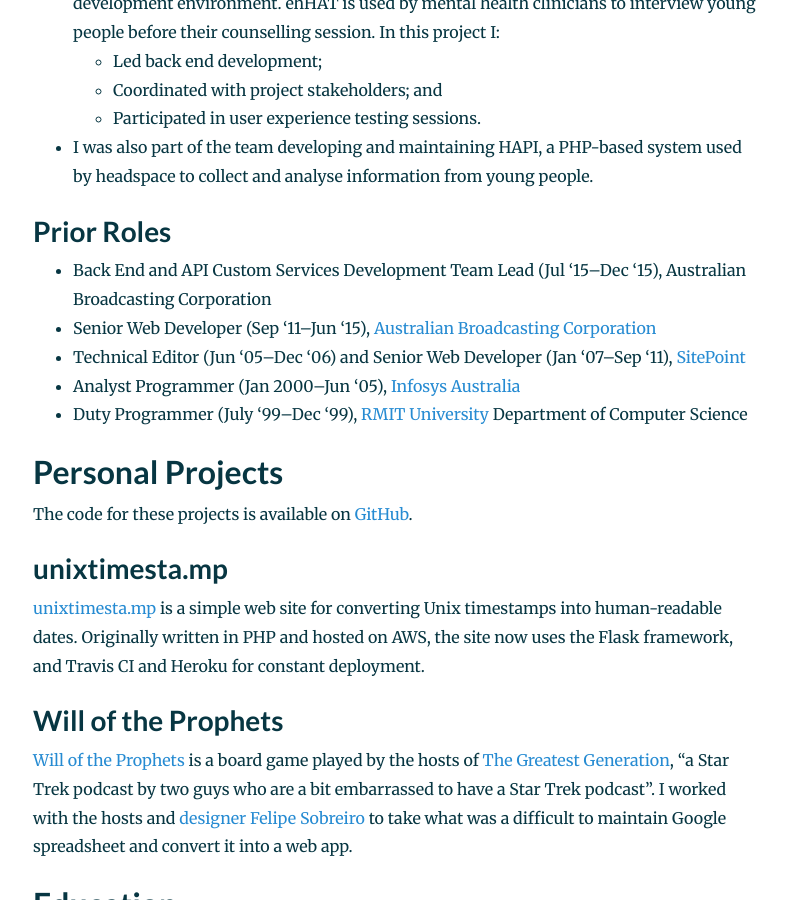
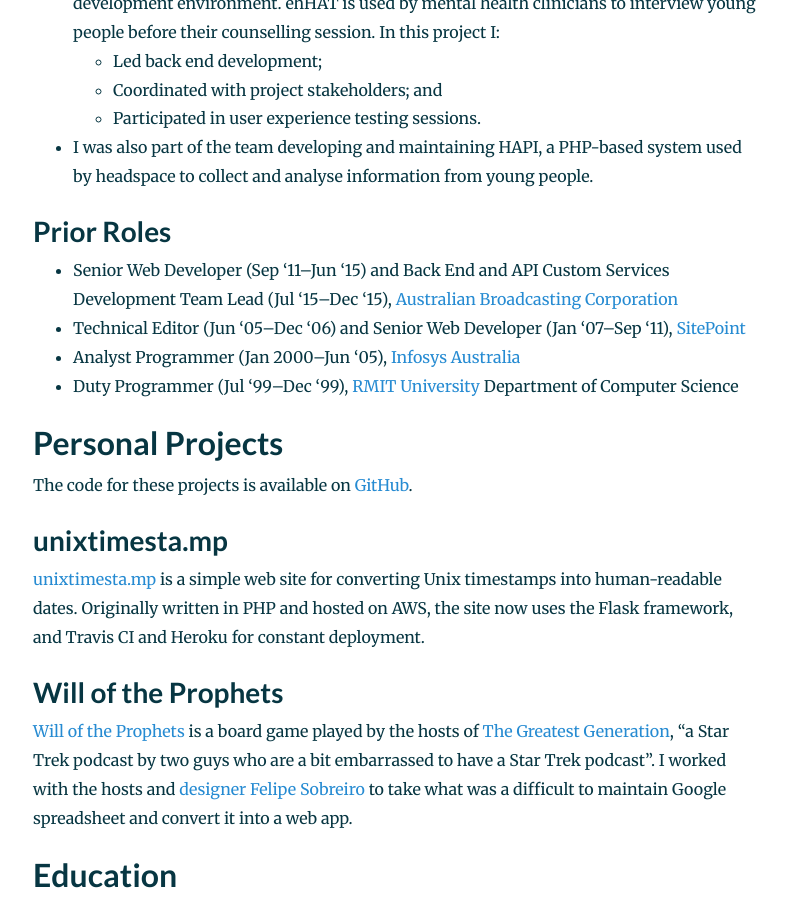
Before and after one commit to craiga/craiga.id.au, a Jekyll site: the page built from cv.markdown, in a window 1280 px wide and 900 px high, scrolled down 1529 px. Shown: the whole window, without its empty margins (52-839 px from the left). Built offline with Jekyll 4.4.1, drawn with Linux system fonts in a browser that asks for light colours; our own code applies the rules of GitHub Pages for plain Markdown files.

Commit message:
Make prior roles consistent

```diff
--- a/cv.markdown
+++ b/cv.markdown
@@ -53,11 +53,10 @@
 
 ### Prior Roles
 
-* Back End and API Custom Services Development Team Lead (Jul&nbsp;‘15–Dec&nbsp;‘15), Australian Broadcasting Corporation
-* Senior Web Developer (Sep&nbsp;‘11–Jun&nbsp;‘15), [Australian Broadcasting Corporation](https://www.abc.net.au)
+* Senior Web Developer (Sep&nbsp;‘11–Jun&nbsp;‘15) and Back End and API Custom Services Development Team Lead (Jul&nbsp;‘15–Dec&nbsp;‘15), [Australian Broadcasting Corporation](https://www.abc.net.au)
 * Technical Editor (Jun&nbsp;‘05–Dec&nbsp;‘06) and Senior Web Developer (Jan&nbsp;‘07–Sep&nbsp;‘11), [SitePoint](https://www.sitepoint.com)
 * Analyst Programmer (Jan&nbsp;2000–Jun&nbsp;‘05), [Infosys Australia](https://www.infosys.com/australia/)
-* Duty Programmer (July&nbsp;'99–Dec&nbsp;'99), [RMIT University](https://www.rmit.edu.au) Department of Computer Science
+* Duty Programmer (Jul&nbsp;‘99–Dec&nbsp;‘99), [RMIT University](https://www.rmit.edu.au) Department of Computer Science
 
 ## Personal Projects
 
```
Also changed, not shown: 1 other file.
